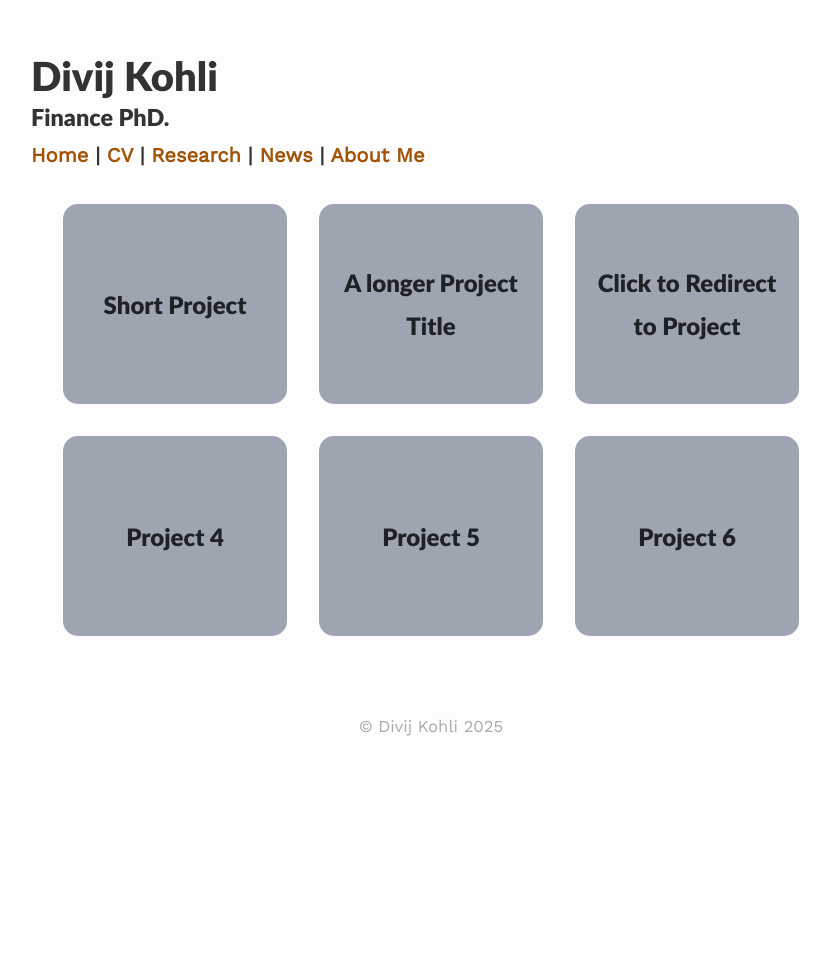
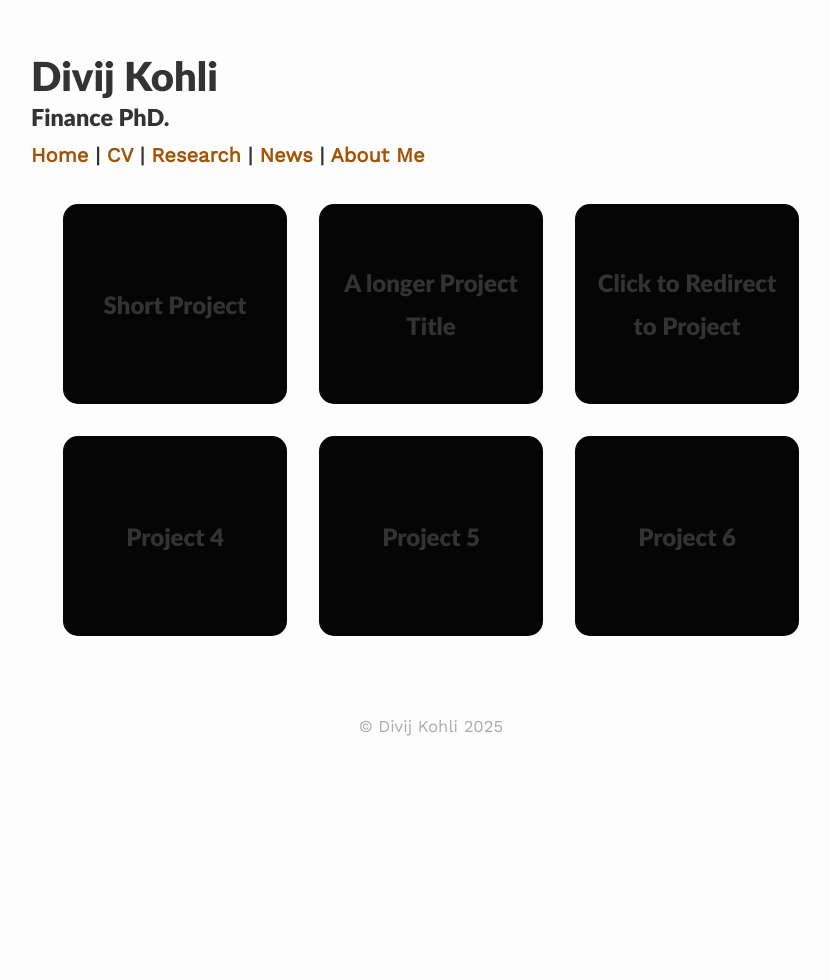
Before and after one commit to divijkohli/divijkohli.github.io, a Jekyll site: the page built from _pages/projects.md, in a window 1280 px wide. Shown: the whole page, without its empty margins (209-1039 px from the left). Built offline with Jekyll 4.4.1, drawn with Linux system fonts in a browser that asks for light colours; nearby versions of some CDN libraries.

Commit message:
Update variables.scss

```diff
--- a/assets/css/_sass/variables.scss
+++ b/assets/css/_sass/variables.scss
@@ -9,14 +9,14 @@ $light-gray: gray;
 $text-color:       #333333;
 $background-color: #fdfdfd;
 $brand-color:      #a15306;
-$projectbox-text:  #1e2126;
+$projectbox-text:  #333333;
 
 // Color scheme for light
 $body-bg: #fdfdfd;
-$projectbox: lighten(#98a0ac, 2%);
+$projectbox: lighten(#000000, 2%);
 $text-color: #333333;
 
 // Color scheme for dark modes
 $body-bg-dark: #fdfdfd;
-$projectbox-dark: lighten(#98a0ac, 2%);
+$projectbox-dark: lighten(#000000, 2%);
 $text-color-dark: #333333;
```
